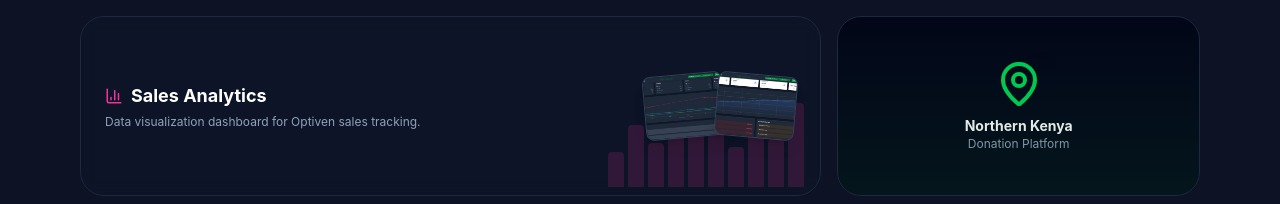
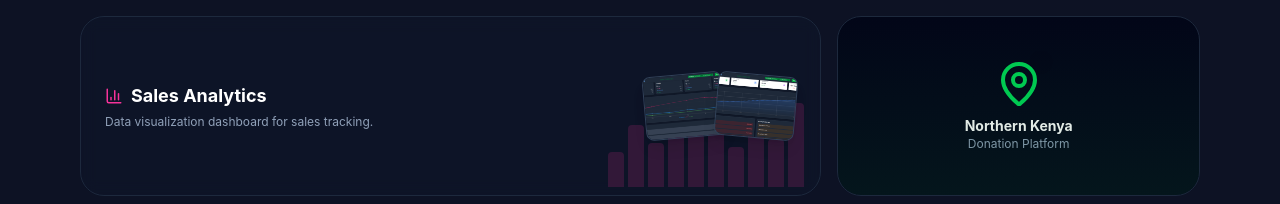
Before and after one commit to simon-tiphy/simon-tiphy-portfolio, a React app in the folder frontend/: page / in a window 1280 px wide. Shown: the part 3218-3422 px from the top of the page. Built offline with nearby package versions, Linux system fonts and the light colour scheme; the HTML template or start-up script is replaced by a standard one.

Commit message:
feat: update Sales Dashboard card URL and description

```diff
--- a/frontend/src/components/BentoGrid.jsx
+++ b/frontend/src/components/BentoGrid.jsx
@@ -95,13 +95,13 @@
         </Card>
 
         {/* Block 4: Sales Dashboard (Medium - Wide) */}
-        <Card href="https://github.com/simon-tiphy/optivensalestracking-system-" className="md:col-span-2 md:row-span-1 flex items-center justify-between gap-6 relative overflow-hidden">
+        <Card href="https://optivensalestracking-system.vercel.app/" className="md:col-span-2 md:row-span-1 flex items-center justify-between gap-6 relative overflow-hidden">
           <div className="flex-1 z-10">
             <h3 className="text-lg font-bold text-white flex items-center gap-2">
               <BarChart3 size={18} className="text-pink-500" />
               Sales Analytics
             </h3>
-            <p className="text-slate-400 text-xs mt-1">Data visualization dashboard for Optiven sales tracking.</p>
+            <p className="text-slate-400 text-xs mt-1">Data visualization dashboard for sales tracking.</p>
           </div>
 
           <div className="flex gap-2 relative z-10">
```
